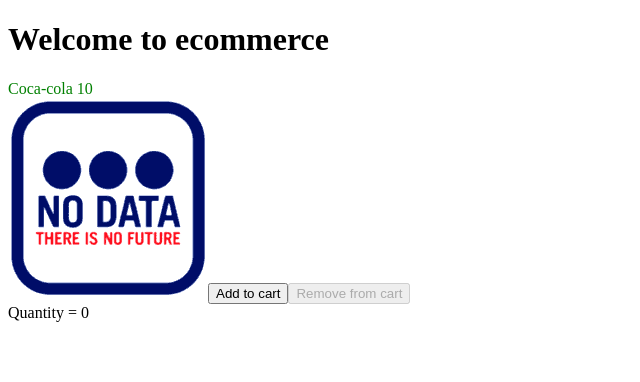
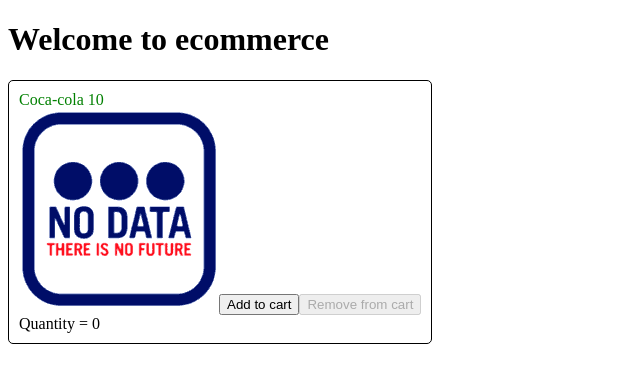
Before and after one commit to victor-arana/ecommerce, an Angular app: page / in a window 1280 px wide. Shown: the top 382 px of the page, without its empty margins (0-640 px from the left). Built offline with nearby package versions, Linux system fonts and the light colour scheme.

Commit message:
:lipstick: add style to product

```diff
--- a/src/app/product/product.component.css
+++ b/src/app/product/product.component.css
@@ -1,3 +1,10 @@
+.product-container{
+    border: 1px solid black;
+    border-radius: 5px;
+    padding: 10px;
+    display: inline-block;
+}
+
 .onSale{
     color: green;
 }
```
